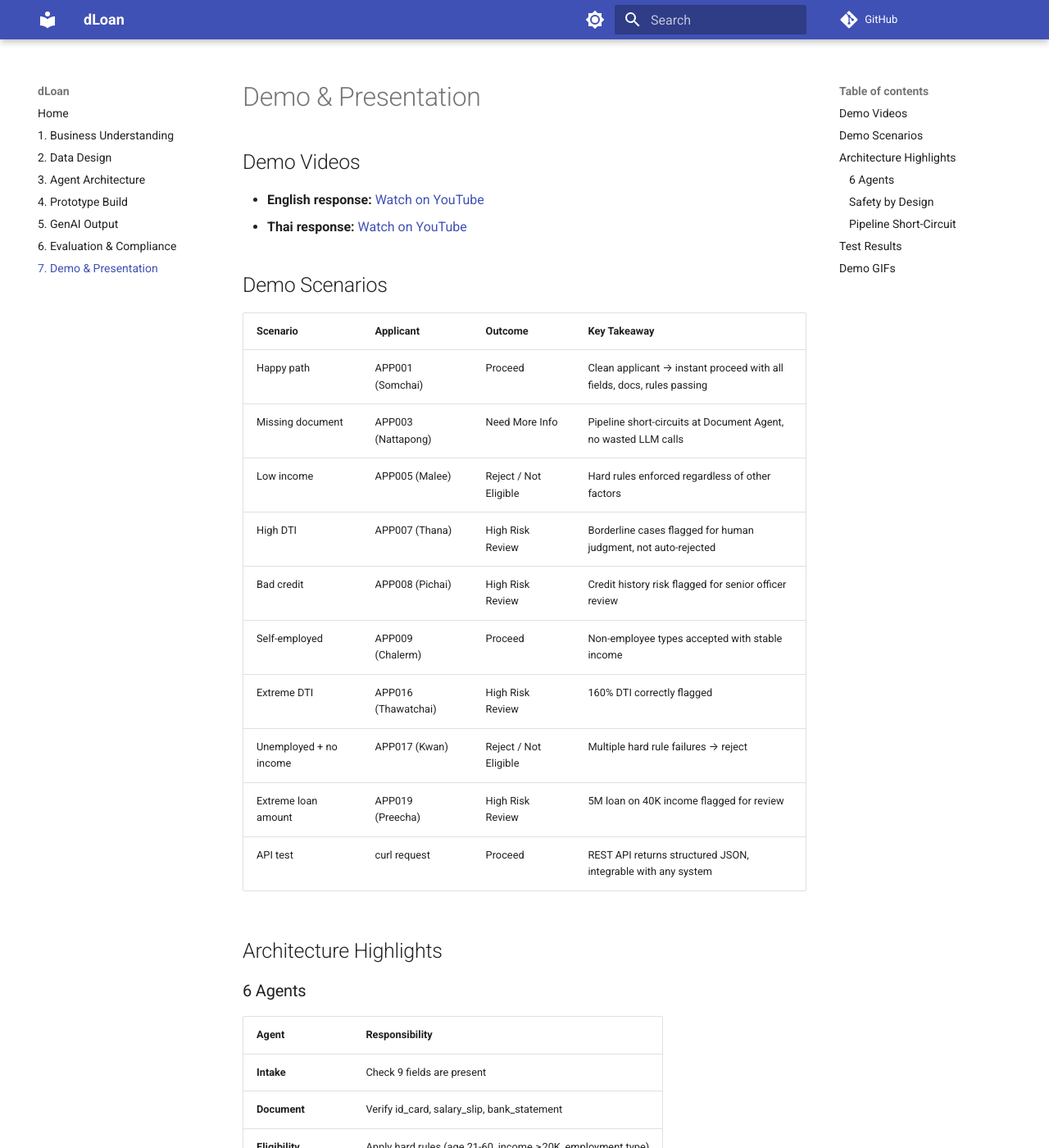
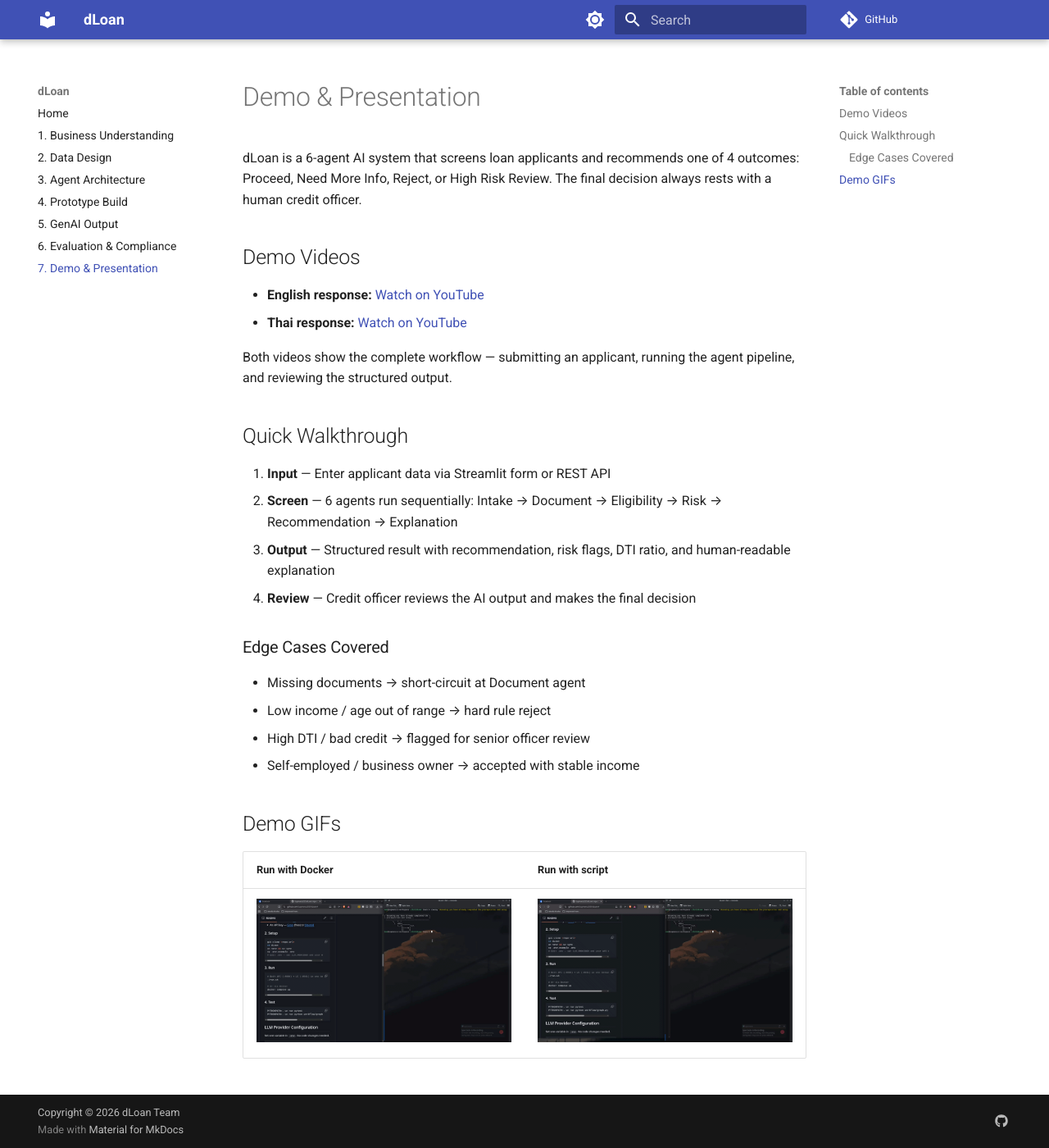
Before and after one commit to Supmanzz555/dLoan, an MkDocs documentation site: the page built from docs/07-demo.md, in a window 1280 px wide and 1400 px high. Shown: the whole window at 82% size. Built offline with MkDocs 1.6.1 and Material for MkDocs 9.7.7, drawn with Linux system fonts in a browser that asks for light colours; comment, search, counter and statistics services are not loaded; some of the changed text lies outside the part shown.

Commit message:
shorten demo doc to true quick overview

```diff
--- a/docs/07-demo.md
+++ b/docs/07-demo.md
@@ -1,53 +1,27 @@
 # Demo & Presentation
+
+dLoan is a 6-agent AI system that screens loan applicants and recommends one of 4 outcomes: Proceed, Need More Info, Reject, or High Risk Review. The final decision always rests with a human credit officer.
 
 ## Demo Videos
 
 - **English response:** [Watch on YouTube](https://youtu.be/G-pGU5vu2z0)
 - **Thai response:** [Watch on YouTube](https://youtu.be/PRxpDzR5PCU)
 
-## Demo Scenarios
+Both videos show the complete workflow — submitting an applicant, running the agent pipeline, and reviewing the structured output.
 
-| Scenario | Applicant | Outcome | Key Takeaway |
-|----------|-----------|---------|--------------|
-| Happy path | APP001 (Somchai) | Proceed | Clean applicant → instant proceed with all fields, docs, rules passing |
-| Missing document | APP003 (Nattapong) | Need More Info | Pipeline short-circuits at Document Agent, no wasted LLM calls |
-| Low income | APP005 (Malee) | Reject / Not Eligible | Hard rules enforced regardless of other factors |
-| High DTI | APP007 (Thana) | High Risk Review | Borderline cases flagged for human judgment, not auto-rejected |
-| Bad credit | APP008 (Pichai) | High Risk Review | Credit history risk flagged for senior officer review |
-| Self-employed | APP009 (Chalerm) | Proceed | Non-employee types accepted with stable income |
-| Extreme DTI | APP016 (Thawatchai) | High Risk Review | 160% DTI correctly flagged |
-| Unemployed + no income | APP017 (Kwan) | Reject / Not Eligible | Multiple hard rule failures → reject |
-| Extreme loan amount | APP019 (Preecha) | High Risk Review | 5M loan on 40K income flagged for review |
-| API test | curl request | Proceed | REST API returns structured JSON, integrable with any system |
+## Quick Walkthrough
 
-## Architecture Highlights
+1. **Input** — Enter applicant data via Streamlit form or REST API
+2. **Screen** — 6 agents run sequentially: Intake → Document → Eligibility → Risk → Recommendation → Explanation
+3. **Output** — Structured result with recommendation, risk flags, DTI ratio, and human-readable explanation
+4. **Review** — Credit officer reviews the AI output and makes the final decision
 
-### 6 Agents
+### Edge Cases Covered
 
-| Agent | Responsibility |
-|-------|---------------|
-| **Intake** | Check 9 fields are present |
-| **Document** | Verify id_card, salary_slip, bank_statement |
-| **Eligibility** | Apply hard rules (age 21-60, income ≥20K, employment type) |
-| **Risk** | Detect risk signals (high DTI, bad credit, borderline income) |
-| **Recommendation** | Classify into 1 of 4 outcomes |
-| **Explanation** | Generate human-readable explanation + next action |
-
-### Safety by Design
-
-- **Post-LLM rule validation** — Deterministic Python overrides LLM on hard facts
-- **Human review disclaimer** — Every output requires officer verification
-- **No protected attributes** — Schema excludes gender, religion, race, etc.
-
-### Pipeline Short-Circuit
-
-Pipeline stops at Intake or Document agent if data is missing → returns "Need More Info" immediately. Saves up to 4 LLM calls per incomplete application.
-
-## Test Results
-
-20/20 applicants pass integration tests against real Groq LLM. All core requirements covered.
-
----
+- Missing documents → short-circuit at Document agent
+- Low income / age out of range → hard rule reject
+- High DTI / bad credit → flagged for senior officer review
+- Self-employed / business owner → accepted with stable income
 
 ## Demo GIFs
 
```
